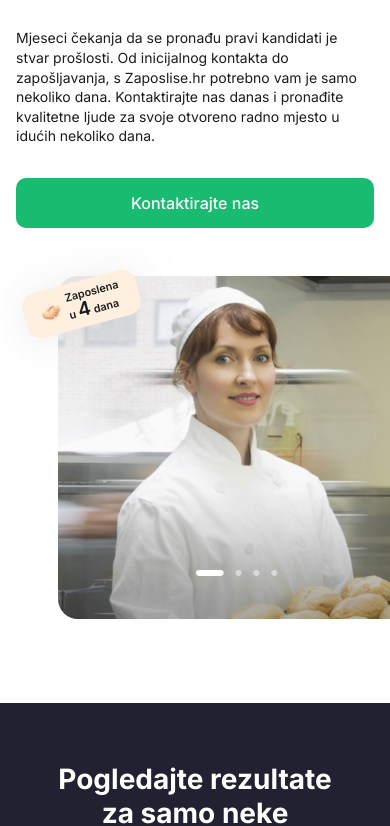
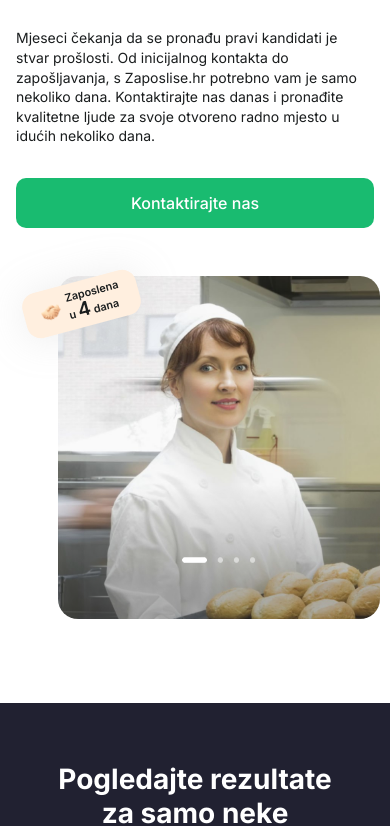
Before and after one commit to marijan10marijan/zaposlise, a Next.js app: page /poslodavci in a window 390 px wide. Shown: the part 6437-7263 px from the top of the page. Built offline with nearby package versions, Linux system fonts and the light colour scheme.

Commit message:
changes added

```diff
--- a/src/components/poslodavciComponents/poslodavciPrijave.module.css
+++ b/src/components/poslodavciComponents/poslodavciPrijave.module.css
@@ -207,7 +207,7 @@
   }
   .prijave__right {
     flex: 1;
-    width: 100%;
+    width: 90%;
   }
   .prijave__right_img {
     width: 100%;
--- a/src/components/poslodavciComponents/poslodavciRezultati.module.css
+++ b/src/components/poslodavciComponents/poslodavciRezultati.module.css
@@ -74,6 +74,8 @@
     padding-inline-start: 1.5rem;
     margin-inline: 0px;
     justify-content: flex-start;
+    overscroll-behavior-inline: contain;
+    scroll-snap-type: inline mandatory;
     scroll-padding-inline-start: 1.5rem;
     scrollbar-width: none;
   }
@@ -106,6 +108,8 @@
     gap: 14px;
     width: 100%;
     overflow-x: auto;
+    overscroll-behavior-inline: contain;
+    scroll-snap-type: inline mandatory;
     scroll-padding-inline-start: 1.5rem;
     scrollbar-width: none;
   }
```
Also changed, not shown: src/components/posloprimciComponents/posloprimciPosao.module.css (line endings or trailing spaces).
